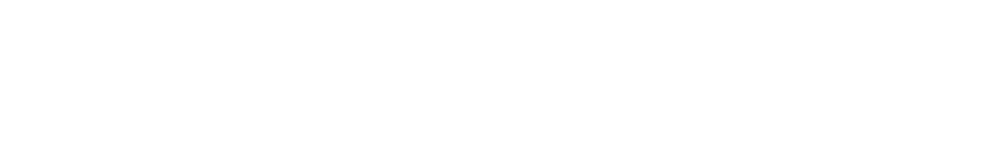
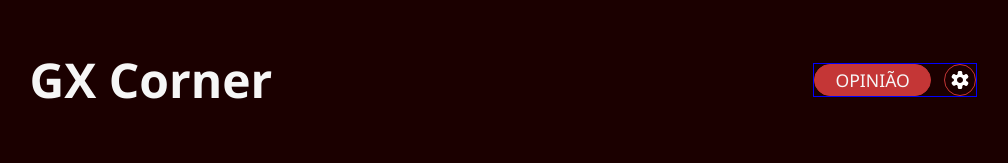
Before and after one commit to WalkerAmaral/gx-corner, a plain HTML site: page index.html in a window 1280 px wide. Shown: the whole page, without its empty margins (137-1145 px from the left). Drawn offline with Linux system fonts and the light colour scheme.

Commit message:
Finaliza cabeçalho

```diff
--- /dev/null
+++ b/assets/css/cabecalho-botoes.css
@@ -0,0 +1,6 @@
+.cabecalho__botoes {
+    display: flex;
+    justify-content: space-around;
+    border: 1px solid blue;
+    gap: 1vw;
+}
--- /dev/null
+++ b/assets/css/cabecalho/cabecalho-botao.css
@@ -0,0 +1,24 @@
+.cabecalho__botao {
+    border-radius: 100vh;
+    color: #f6f6f6;
+    font-family: 'Segoe UI', Tahoma, Geneva, Verdana, sans-serif;
+    font-size: 1.1rem;
+    font-weight: 500;
+    height: 2rem;
+    text-transform: uppercase;
+}
+
+.cabecalho__botao-principal {
+    background: #c43636;
+    border: 1px solid #c43636;
+    padding: 0 20px;
+}
+
+.cabecalho__botao-secundario {
+    background: url('../../img/settings-icon.svg') no-repeat center / 60%;
+    border: 1px solid #c43636;
+    display: flex;
+    justify-content: center;
+    align-items: center;
+    width: 2rem;
+}
--- /dev/null
+++ b/assets/css/cabecalho/cabecalho-titulo.css
@@ -0,0 +1,6 @@
+.cabecalho__titulo {
+    color: #f6f6f6;
+    font-family: 'Segoe UI', Tahoma, Geneva, Verdana, sans-serif;
+    font-size: 3rem;
+    font-weight: 700;
+}
--- /dev/null
+++ b/assets/css/cabecalho/cabecalho.css
@@ -0,0 +1,6 @@
+.cabecalho {
+    display: flex;
+    height: 20vh;
+    justify-content: space-between;
+    align-items: center;
+}
--- /dev/null
+++ b/assets/css/corpo.css
@@ -0,0 +1,8 @@
+.corpo {
+    margin: 0 13%;
+    /* background: #2B0101;
+    background: -webkit-radial-gradient(bottom, #2B0101, #010101);
+    background: -moz-radial-gradient(bottom, #2B0101, #010101);
+    background: radial-gradient(to top, #2B0101, #010101);*/
+    background-color: #1b0000;
+}
--- /dev/null
+++ b/assets/css/reset.css
@@ -0,0 +1,48 @@
+/* http://meyerweb.com/eric/tools/css/reset/
+   v2.0 | 20110126
+   License: none (public domain)
+*/
+
+html, body, div, span, applet, object, iframe,
+h1, h2, h3, h4, h5, h6, p, blockquote, pre,
+a, abbr, acronym, address, big, cite, code,
+del, dfn, em, img, ins, kbd, q, s, samp,
+small, strike, strong, sub, sup, tt, var,
+b, u, i, center,
+dl, dt, dd, ol, ul, li,
+fieldset, form, label, legend,
+table, caption, tbody, tfoot, thead, tr, th, td,
+article, aside, canvas, details, embed,
+figure, figcaption, footer, header, hgroup,
+menu, nav, output, ruby, section, summary,
+time, mark, audio, video {
+	margin: 0;
+	padding: 0;
+	border: 0;
+	font-size: 100%;
+	font: inherit;
+	vertical-align: baseline;
+}
+/* HTML5 display-role reset for older browsers */
+article, aside, details, figcaption, figure,
+footer, header, hgroup, menu, nav, section {
+	display: block;
+}
+body {
+	line-height: 1;
+}
+ol, ul {
+	list-style: none;
+}
+blockquote, q {
+	quotes: none;
+}
+blockquote:before, blockquote:after,
+q:before, q:after {
+	content: '';
+	content: none;
+}
+table {
+	border-collapse: collapse;
+	border-spacing: 0;
+}
--- a/index.html
+++ b/index.html
@@ -6,12 +6,33 @@
     <meta http-equiv="X-UA-Compatible" content="IE=edge">
     <meta name="viewport" content="width=device-width, initial-scale=1.0">
     <title>GX Corner</title>
+    <link rel="stylesheet" href="./assets/css/reset.css">
+    <link rel="stylesheet" href="./assets/css/cabecalho/cabecalho-botao.css">
+    <link rel="stylesheet" href="./assets/css/cabecalho/cabecalho-titulo.css">
+    <link rel="stylesheet" href="./assets/css/cabecalho/cabecalho.css">
+    <link rel="stylesheet" href="./assets/css/cabecalho-botoes.css">
+    <link rel="stylesheet" href="./assets/css/corpo.css">
+
+    <link rel="stylesheet" href="./assets/css/conteudo/conteudo-banner.css">
+
+
 </head>
 
-<body>
-    <header></header>
-    <main></main>
-    <footer></footer>
+<body class="corpo">
+    <header class="cabecalho">
+        <h1 class="cabecalho__titulo">GX Corner</h1>
+        <section class="cabecalho__botoes">
+            <button class="cabecalho__botao cabecalho__botao-principal">Opinião</button>
+            <button class="cabecalho__botao cabecalho__botao-secundario"></button>
+        </section>
+    </header>
+    <main class="conteudo">
+        <section class="conteudo__banner">
+
+        </section>
+    </main>
+    <footer>
+    </footer>
 </body>
 
 </html>
```
Also changed, not shown: assets/css/conteudo/conteudo-banner.css (added), assets/img/banner.png (added), assets/img/settings-icon.svg (added).
